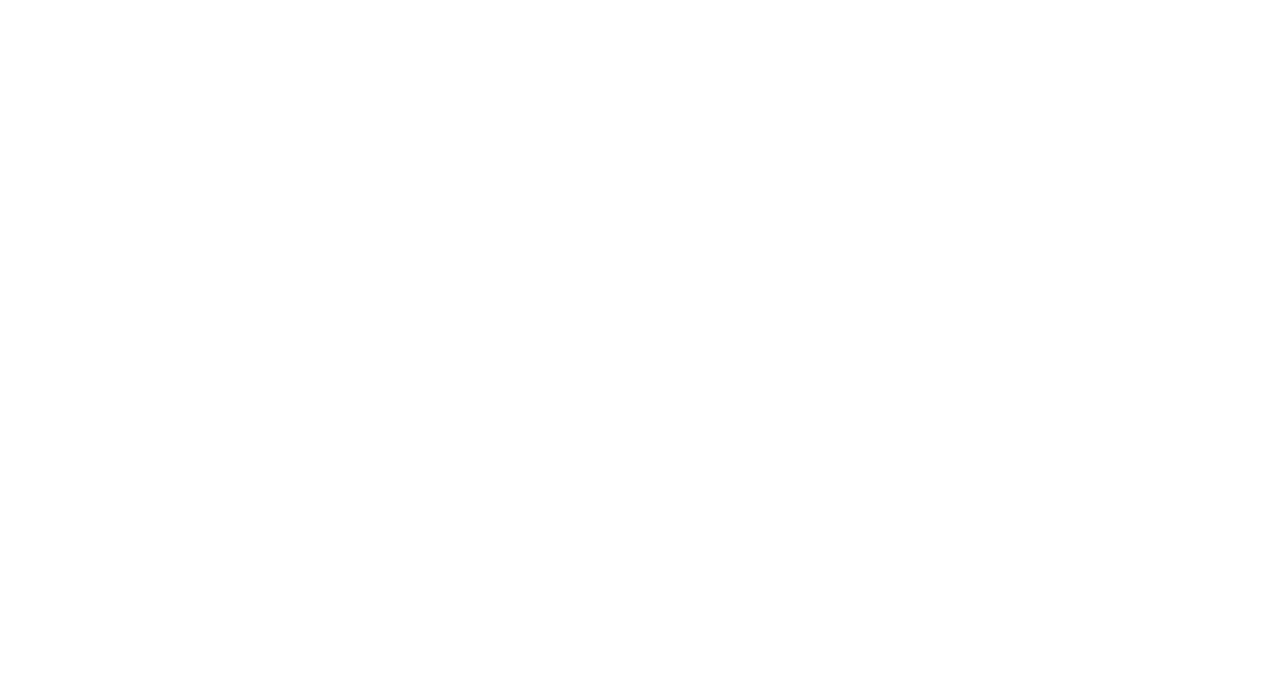
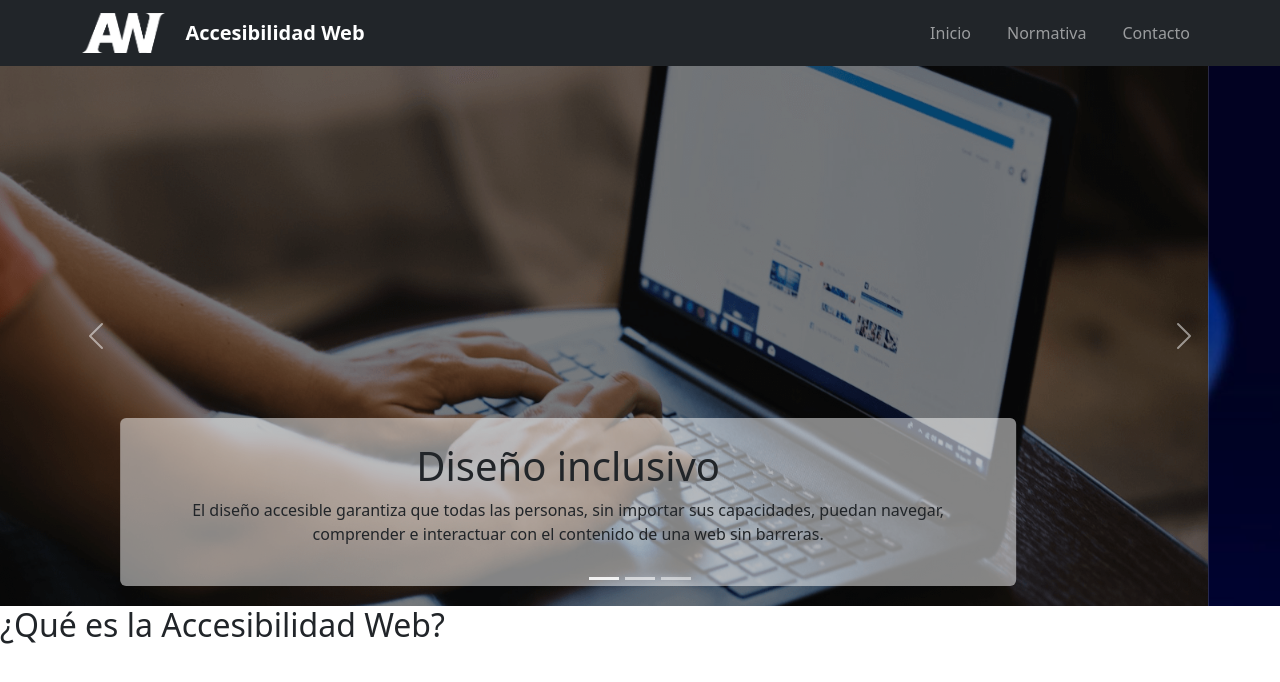
Before and after one commit to pablooosb/P2_DIW, a plain HTML site: page P2_Salgado_Pablo/index.html in a window 1280 px wide. Drawn offline with nearby package versions, Linux system fonts and the light colour scheme.

Commit message:
Add files via upload

```diff
--- a/P2_Salgado_Pablo/css/estilos.css
+++ b/P2_Salgado_Pablo/css/estilos.css
@@ -0,0 +1,22 @@
+.logo {
+  height: 40px;
+  width: auto;
+  margin-right: 10px;
+}
+.navbar-brand {
+  display: flex;
+  align-items: center; /* centra verticalmente */
+  gap: 10px; /* espacio entre el logo y el texto */
+}
+ul li{
+  margin-left: 20px;
+}
+h1{
+  font-weight: bold;
+}
+.carousel-item img{
+  filter: brightness(50%)
+}
+.carousel-caption h1, .textoPrincipal{
+  color: #212529;
+}
--- a/P2_Salgado_Pablo/index.html
+++ b/P2_Salgado_Pablo/index.html
@@ -3,10 +3,73 @@
 <head>
     <meta charset="UTF-8">
     <meta name="viewport" content="width=device-width, initial-scale=1.0">
-    <title>Document</title>
+    <title>Accesibilidad web</title>
     <link rel="stylesheet" type="text/css" href="css/estilos.css">
+    <link href="https://cdn.jsdelivr.net/npm/bootstrap@5.3.2/dist/css/bootstrap.min.css" rel="stylesheet" integrity="sha384-T3c6CoIi6uLrA9TneNEoa7RxnatzjcDSCmG1MXxSR1GAsXEV/Dwwykc2MPK8M2HN" crossorigin="anonymous">
+    <link href="https://cdn.jsdelivr.net/npm/bootstrap-icons@1.11.3/font/bootstrap-icons.css" rel="stylesheet">
 </head>
 <body>
 
+    <header>
+        <nav class="navbar navbar-expand-lg bg-dark navbar-dark">
+            <div class="container">
+                <a class="navbar-brand fw-bold" href="#"><img src="./multimedia/img/logoAWwhite.png" alt="logoWeb" class="logo"><span>Accesibilidad Web</span></a>
+                <div class="navbar-collapse menu" id="menu">
+                    <ul class="navbar-nav ms-auto">
+                        <li class="nav-item"><a class="nav-link" href="#">Inicio</a></li>
+                        <li class="nav-item"><a class="nav-link" href="secundaria.html">Normativa</a></li>
+                        <li class="nav-item"><a class="nav-link" href="#contacto">Contacto</a></li>
+                    </ul>
+                </div>
+            </div>
+        </nav>
+    </header>
+
+    <main class="contenedor">
+        <div id="carouselExampleIndicators" class="carousel slide" data-bs-ride="carousel">
+        <div class="carousel-indicators" >
+            <button type="button" data-bs-target="#carouselExampleIndicators" data-bs-slide-to="0" class="active" aria-current="true" aria-label="Slide 1"></button>
+            <button type="button" data-bs-target="#carouselExampleIndicators" data-bs-slide-to="1" aria-label="Slide 2"></button>
+            <button type="button" data-bs-target="#carouselExampleIndicators" data-bs-slide-to="2" aria-label="Slide 3"></button>
+        </div>
+        <div class="carousel-inner">
+            <div class="carousel-item active">
+            <img src="./multimedia/img/imagen1.png" class="d-block w-100" alt="imagenAccesibilidad1">
+                <div class="carousel-caption bg-white bg-opacity-50 d-none d-md-block rounded p-4">
+                    <h1>Diseño inclusivo</h1>
+                    <p class="textoPrincipal">El diseño accesible garantiza que todas las personas, sin importar sus capacidades, puedan navegar, comprender e interactuar con el contenido de una web sin barreras.</p>
+                </div>
+            </div>
+            <div class="carousel-item">
+            <img src="./multimedia/img/imagen3.jpg" class="d-block w-100" alt="imagenAccesibilidad2">
+                <div class="carousel-caption bg-white bg-opacity-50 d-none d-md-block rounded p-4">
+                    <h1>Beneficios para todos</h1>
+                    <p class="textoPrincipal">Una web accesible no solo ayuda a las personas con discapacidad: mejora la experiencia de usuario, el posicionamiento en buscadores y la reputación digital de cualquier proyecto.</p>
+                </div>
+            </div>
+            <div class="carousel-item">
+            <img src="./multimedia/img/imagen2.png" class="d-block w-100" alt="imagenAccesibilidad3">
+                <div class="carousel-caption bg-white bg-opacity-50 d-none d-md-block rounded p-4">
+                    <h1>Compromiso digital</h1>
+                    <p class="textoPrincipal">La accesibilidad web es un compromiso ético y profesional. Implementarla refleja respeto, empatía y responsabilidad social en el entorno digital.</p>
+                </div>
+            </div>
+        </div>
+        <button class="carousel-control-prev" type="button" data-bs-target="#carouselExampleIndicators" data-bs-slide="prev">
+            <span class="carousel-control-prev-icon" aria-hidden="true"></span>
+            <span class="visually-hidden">Anterior</span>
+        </button>
+        <button class="carousel-control-next" type="button" data-bs-target="#carouselExampleIndicators" data-bs-slide="next">
+            <span class="carousel-control-next-icon" aria-hidden="true"></span>
+            <span class="visually-hidden">Siguiente</span>
+        </button>
+        </div>
+    </main>
+
+    <section>
+        <h2>¿Qué es la Accesibilidad Web?</h2>
+    </section>
+
+<script src="https://cdn.jsdelivr.net/npm/bootstrap@5.3.2/dist/js/bootstrap.min.js" integrity="sha384-BBtl+eGJRgqQAUMxJ7pMwbEyER4l1g+O15P+16Ep7Q9Q+zqX6gSbd85u4mG4QzX+" crossorigin="anonymous"></script>
 </body>
 </html>
```
Also changed, not shown: P2_Salgado_Pablo/secundaria.html (+2 -1 lines), P2_Salgado_Pablo/multimedia/img/imagen1.png (added), P2_Salgado_Pablo/multimedia/img/imagen2.png (added), P2_Salgado_Pablo/multimedia/img/imagen3.jpg (added), P2_Salgado_Pablo/multimedia/img/logoAWblack.png (added), P2_Salgado_Pablo/multimedia/img/logoAWgrey.png (added), P2_Salgado_Pablo/multimedia/img/logoAWwhite.png (added).
